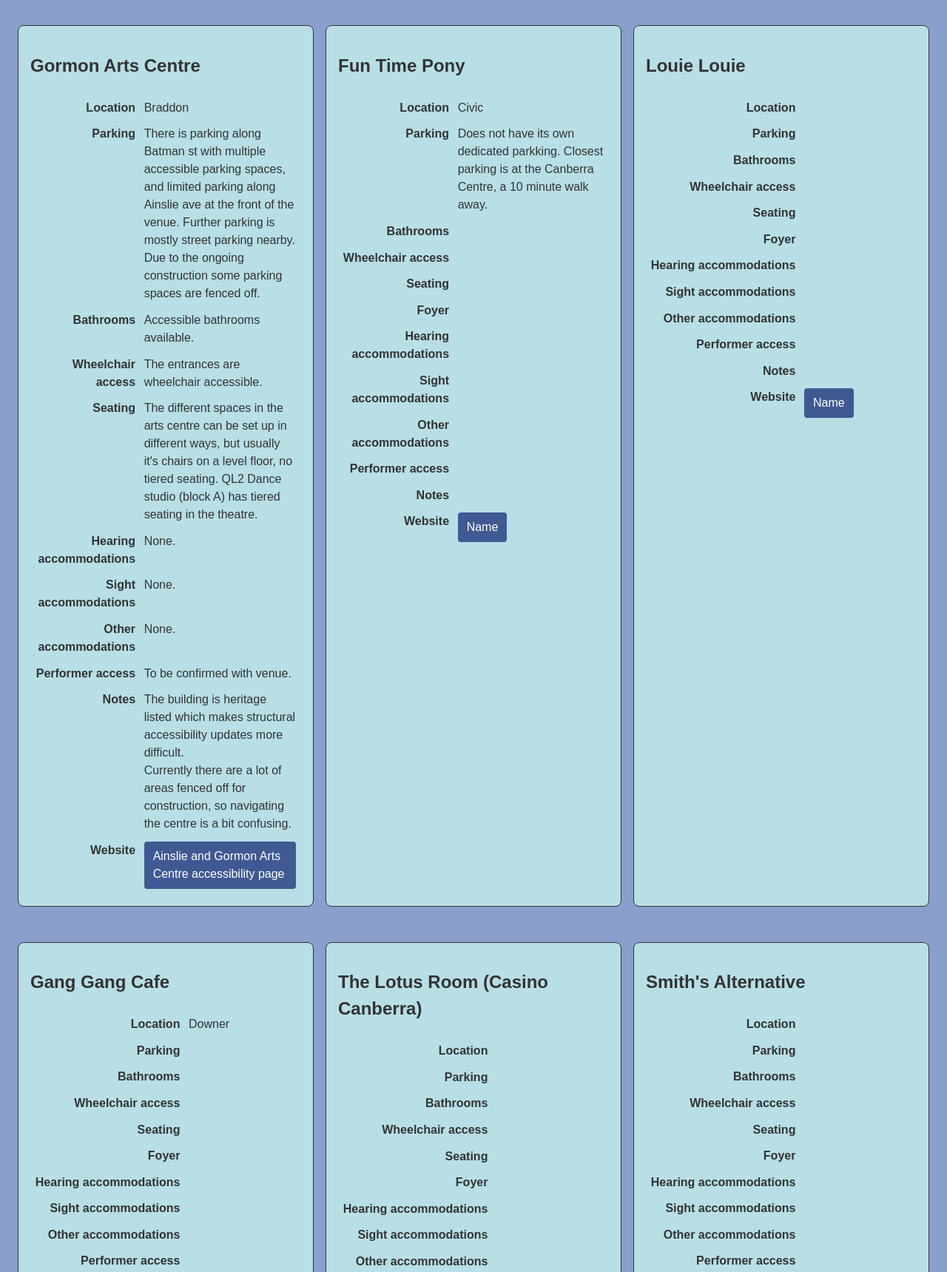
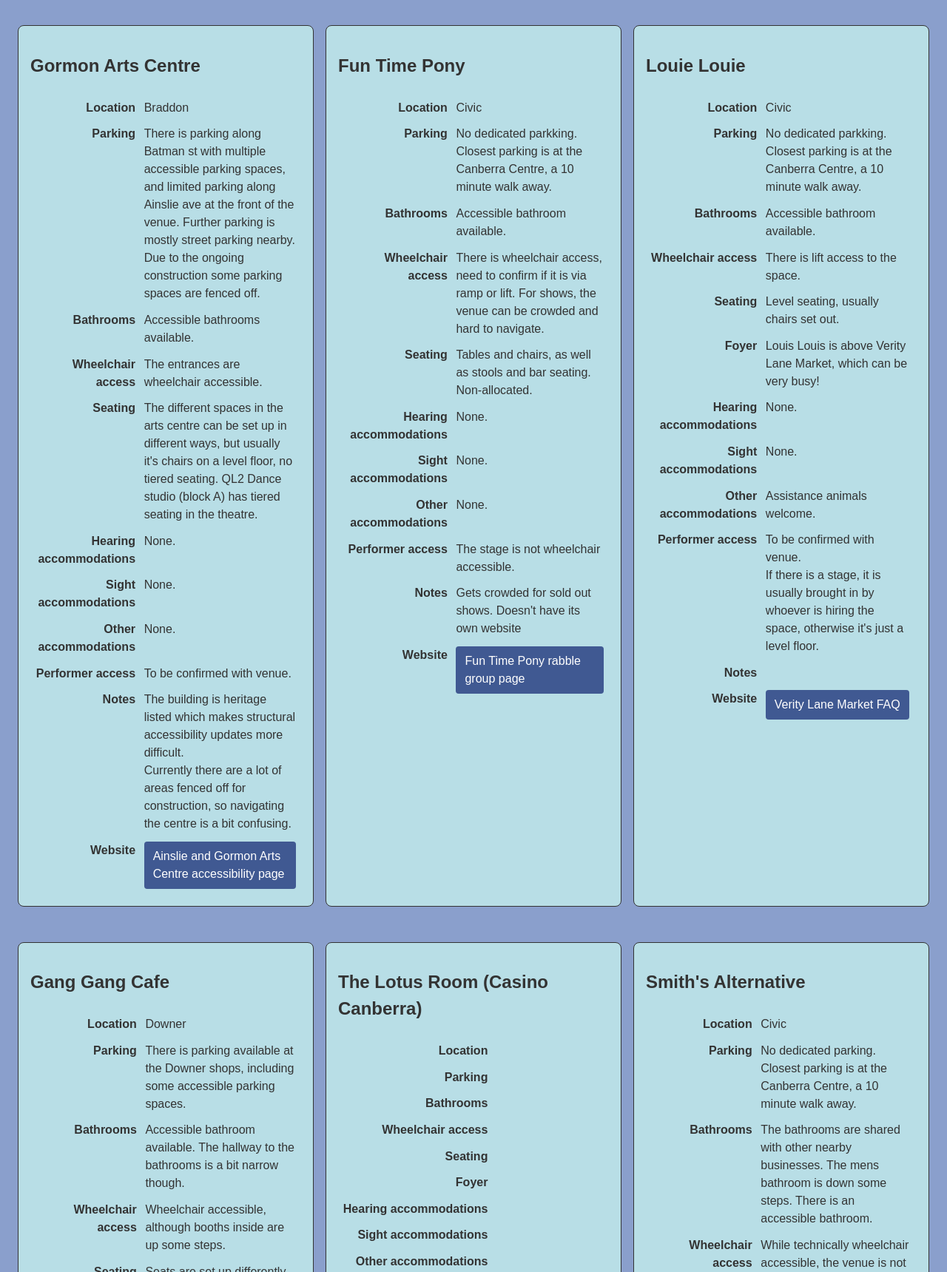
Before and after one commit to thelostlarrikin/accessvenuescbr, a plain HTML site: page index.html in a window 1280 px wide. Shown: the part 10280-12000 px from the top of the page at 74% size. Drawn offline with Linux system fonts and the light colour scheme.

Commit message:
Update index.html

```diff
--- a/index.html
+++ b/index.html
@@ -872,49 +872,45 @@
         </tr>
         <tr>
           <th>Parking</th>
-          <td>Does not have its own dedicated parkking. Closest parking is at the Canberra Centre, a 10 minute walk away.</td>
-        </tr>
-        <tr>
-          <th>Bathrooms</th>
-          <td></td>
-        </tr>
-        <tr>
-          <th>Wheelchair access</th>
-          <td></td>
-        </tr>
-        <tr>
-          <th>Seating</th>
-          <td></td>
-        </tr>
-        <tr>
-          <th>Foyer</th>
-          <td></td>
-        </tr>
-        <tr>
-          <th>Hearing accommodations</th>
-          <td></td>
-        </tr>
-         <tr>
-           <th>Sight accommodations</th>
-           <td></td>
-         </tr>
-        <tr>
-          <th>Other accommodations</th>
-          <td></td>
-        </tr>
-          <tr>
-            <th>Performer access</th>
-            <td></td>
-          </tr>
-          <tr>
-            <th>Notes</th>
-            <td></td>
-          </tr>
-        <tr>
-          <th>Website</th>
-          <td>
-            <a class="button-link" href="link">
-              Name
+          <td>No dedicated parkking. Closest parking is at the Canberra Centre, a 10 minute walk away.</td>
+        </tr>
+        <tr>
+          <th>Bathrooms</th>
+          <td>Accessible bathroom available.</td>
+        </tr>
+        <tr>
+          <th>Wheelchair access</th>
+          <td>There is wheelchair access, need to confirm if it is via ramp or lift. For shows, the venue can be crowded and hard to navigate.</td>
+        </tr>
+        <tr>
+          <th>Seating</th>
+          <td>Tables and chairs, as well as stools and bar seating. Non-allocated.</td>
+        </tr>
+        <tr>
+          <th>Hearing accommodations</th>
+          <td>None.</td>
+        </tr>
+         <tr>
+           <th>Sight accommodations</th>
+           <td>None.</td>
+         </tr>
+        <tr>
+          <th>Other accommodations</th>
+          <td>None.</td>
+        </tr>
+          <tr>
+            <th>Performer access</th>
+            <td>The stage is not wheelchair accessible.</td>
+          </tr>
+          <tr>
+            <th>Notes</th>
+            <td>Gets crowded for sold out shows. Doesn't have its own website</td>
+          </tr>
+        <tr>
+          <th>Website</th>
+          <td>
+            <a class="button-link" href="https://www.rabblegroup.com.au/venues/fun-time-pony/">
+              Fun Time Pony rabble group page
           </td>
         </tr>
         </table>
@@ -928,53 +924,54 @@
         <table>
         <tr>
           <th>Location</th>
-          <td></td>
-        </tr>
-        <tr>
-          <th>Parking</th>
-          <td></td>
-        </tr>
-        <tr>
-          <th>Bathrooms</th>
-          <td></td>
-        </tr>
-        <tr>
-          <th>Wheelchair access</th>
-          <td></td>
-        </tr>
-        <tr>
-          <th>Seating</th>
-          <td></td>
-        </tr>
-        <tr>
-          <th>Foyer</th>
-          <td></td>
-        </tr>
-        <tr>
-          <th>Hearing accommodations</th>
-          <td></td>
-        </tr>
-         <tr>
-           <th>Sight accommodations</th>
-           <td></td>
-         </tr>
-        <tr>
-          <th>Other accommodations</th>
-          <td></td>
-        </tr>
-          <tr>
-            <th>Performer access</th>
-            <td></td>
-          </tr>
-          <tr>
-            <th>Notes</th>
-            <td></td>
-          </tr>
-        <tr>
-          <th>Website</th>
-          <td>
-            <a class="button-link" href="link">
-              Name
+          <td>Civic</td>
+        </tr>
+        <tr>
+          <th>Parking</th>
+          <td>No dedicated parkking. Closest parking is at the Canberra Centre, a 10 minute walk away.</td>
+        </tr>
+        <tr>
+          <th>Bathrooms</th>
+          <td>Accessible bathroom available.</td>
+        </tr>
+        <tr>
+          <th>Wheelchair access</th>
+          <td>There is lift access to the space.</td>
+        </tr>
+        <tr>
+          <th>Seating</th>
+          <td>Level seating, usually chairs set out.</td>
+        </tr>
+        <tr>
+          <th>Foyer</th>
+          <td>Louis Louis is above Verity Lane Market, which can be very busy!</td>
+        </tr>
+        <tr>
+          <th>Hearing accommodations</th>
+          <td>None.</td>
+        </tr>
+         <tr>
+           <th>Sight accommodations</th>
+           <td>None.</td>
+         </tr>
+        <tr>
+          <th>Other accommodations</th>
+          <td>Assistance animals welcome.</td>
+        </tr>
+          <tr>
+            <th>Performer access</th>
+            <td>To be confirmed with venue. <br>
+            If there is a stage, it is usually brought in by whoever is hiring the space, otherwise it's just a level floor. </td>
+          </tr>
+          <tr>
+            <th>Notes</th>
+            <td></td>
+          </tr>
+        <tr>
+          <th>Website</th>
+          <td>
+            <a class="button-link" href="https://www.veritylanemarket.com.au/faq">
+              Verity Lane Market FAQ
           </td>
         </tr>
         </table>
@@ -992,49 +989,45 @@
         </tr>
         <tr>
           <th>Parking</th>
-          <td></td>
-        </tr>
-        <tr>
-          <th>Bathrooms</th>
-          <td></td>
-        </tr>
-        <tr>
-          <th>Wheelchair access</th>
-          <td></td>
-        </tr>
-        <tr>
-          <th>Seating</th>
-          <td></td>
-        </tr>
-        <tr>
-          <th>Foyer</th>
-          <td></td>
-        </tr>
-        <tr>
-          <th>Hearing accommodations</th>
-          <td></td>
-        </tr>
-         <tr>
-           <th>Sight accommodations</th>
-           <td></td>
-         </tr>
-        <tr>
-          <th>Other accommodations</th>
-          <td></td>
-        </tr>
-          <tr>
-            <th>Performer access</th>
-            <td></td>
-          </tr>
-          <tr>
-            <th>Notes</th>
-            <td></td>
-          </tr>
-        <tr>
-          <th>Website</th>
-          <td>
-            <a class="button-link" href="link">
-              Name
+          <td>There is parking available at the Downer shops, including some accessible parking spaces.</td>
+        </tr>
+        <tr>
+          <th>Bathrooms</th>
+          <td>Accessible bathroom available. The hallway to the bathrooms is a bit narrow though.</td>
+        </tr>
+        <tr>
+          <th>Wheelchair access</th>
+          <td>Wheelchair accessible, although booths inside are up some steps.</td>
+        </tr>
+        <tr>
+          <th>Seating</th>
+          <td>Seats are set up differently for each gig. There is plenty of seating outside and booths at the back inside, if the main space is not set up with chairs. There is also a bench along the outside wall on the inside of the venue.</td>
+        </tr>
+        <tr>
+          <th>Hearing accommodations</th>
+          <td>None.</td>
+        </tr>
+         <tr>
+           <th>Sight accommodations</th>
+           <td>None.</td>
+         </tr>
+        <tr>
+          <th>Other accommodations</th>
+          <td>None.</td>
+        </tr>
+          <tr>
+            <th>Performer access</th>
+            <td>To be confirmed with venue.</td>
+          </tr>
+          <tr>
+            <th>Notes</th>
+            <td></td>
+          </tr>
+        <tr>
+          <th>Website</th>
+          <td>
+            <a class="button-link" href="https://ganggangcafe.com.au/">
+              Gang Gang Cafe website
           </td>
         </tr>
         </table>
@@ -1108,53 +1101,49 @@
         <table>
         <tr>
           <th>Location</th>
-          <td></td>
-        </tr>
-        <tr>
-          <th>Parking</th>
-          <td></td>
-        </tr>
-        <tr>
-          <th>Bathrooms</th>
-          <td></td>
-        </tr>
-        <tr>
-          <th>Wheelchair access</th>
-          <td></td>
-        </tr>
-        <tr>
-          <th>Seating</th>
-          <td></td>
-        </tr>
-        <tr>
-          <th>Foyer</th>
-          <td></td>
-        </tr>
-        <tr>
-          <th>Hearing accommodations</th>
-          <td></td>
-        </tr>
-         <tr>
-           <th>Sight accommodations</th>
-           <td></td>
-         </tr>
-        <tr>
-          <th>Other accommodations</th>
-          <td></td>
-        </tr>
-          <tr>
-            <th>Performer access</th>
-            <td></td>
-          </tr>
-          <tr>
-            <th>Notes</th>
-            <td></td>
-          </tr>
-        <tr>
-          <th>Website</th>
-          <td>
-            <a class="button-link" href="link">
-              Name
+          <td>Civic</td>
+        </tr>
+        <tr>
+          <th>Parking</th>
+          <td>No dedicated parking. Closest parking is at the Canberra Centre, a 10 minute walk away.</td>
+        </tr>
+        <tr>
+          <th>Bathrooms</th>
+          <td>The bathrooms are shared with other nearby businesses. The mens bathroom is down some steps. There is an accessible bathroom.</td>
+        </tr>
+        <tr>
+          <th>Wheelchair access</th>
+          <td>While technically wheelchair accessible, the venue is not the easiest to navigate, especially for crowded shows.</td>
+        </tr>
+        <tr>
+          <th>Seating</th>
+          <td>Seating consists of chairs, stools, milkcrates, and couches.</td>
+        </tr>
+        <tr>
+          <th>Hearing accommodations</th>
+          <td>None.</td>
+        </tr>
+         <tr>
+           <th>Sight accommodations</th>
+           <td>None.</td>
+         </tr>
+        <tr>
+          <th>Other accommodations</th>
+          <td>None.</td>
+        </tr>
+          <tr>
+            <th>Performer access</th>
+            <td>There is a ramp to the stage, but for sold out shows, sometimes people are sitting on the ramp, or their legs are on the ramp. There is a tiny backstage room, but not big enough for a wheelchair.</td>
+          </tr>
+          <tr>
+            <th>Notes</th>
+            <td></td>
+          </tr>
+        <tr>
+          <th>Website</th>
+          <td>
+            <a class="button-link" href="https://www.smithsalternative.com/app/about-us-1265">
+              Smith's Alternative about us page
           </td>
         </tr>
         </table>
@@ -1164,57 +1153,53 @@
         data-categories="tags"
         data-type="type"
         data-local="civic">
-        <h2>McGregor Hall (Smith's Alternative Upstairs)</h2>
-        <table>
-        <tr>
-          <th>Location</th>
-          <td></td>
-        </tr>
-        <tr>
-          <th>Parking</th>
-          <td></td>
-        </tr>
-        <tr>
-          <th>Bathrooms</th>
-          <td></td>
-        </tr>
-        <tr>
-          <th>Wheelchair access</th>
-          <td></td>
-        </tr>
-        <tr>
-          <th>Seating</th>
-          <td></td>
-        </tr>
-        <tr>
-          <th>Foyer</th>
-          <td></td>
-        </tr>
-        <tr>
-          <th>Hearing accommodations</th>
-          <td></td>
-        </tr>
-         <tr>
-           <th>Sight accommodations</th>
-           <td></td>
-         </tr>
-        <tr>
-          <th>Other accommodations</th>
-          <td></td>
-        </tr>
-          <tr>
-            <th>Performer access</th>
-            <td></td>
-          </tr>
-          <tr>
-            <th>Notes</th>
-            <td></td>
-          </tr>
-        <tr>
-          <th>Website</th>
-          <td>
-            <a class="button-link" href="link">
-              Name
+        <h2>McGregor Hall (Smith's Alternative Upstairs, The Red Room and The Bar)</h2>
+        <table>
+        <tr>
+          <th>Location</th>
+          <td>Civic</td>
+        </tr>
+        <tr>
+          <th>Parking</th>
+          <td>No dedicated parking. Closest parking is at the Canberra Centre, a 10 minute walk away.</td>
+        </tr>
+        <tr>
+          <th>Bathrooms</th>
+          <td>You can access the same bathrooms as Smith's, or there are more bathrooms halfway up the stairs.</td>
+        </tr>
+        <tr>
+          <th>Wheelchair access</th>
+          <td>There is a lift to access. Both The Red Room and The Bar are small spaces, so can be crowded and hard to navigate.</td>
+        </tr>
+        <tr>
+          <th>Seating</th>
+          <td>Assorted chairs and couches.</td>
+        </tr>
+        <tr>
+          <th>Hearing accommodations</th>
+          <td>None.</td>
+        </tr>
+         <tr>
+           <th>Sight accommodations</th>
+           <td>None.</td>
+         </tr>
+        <tr>
+          <th>Other accommodations</th>
+          <td>None.</td>
+        </tr>
+          <tr>
+            <th>Performer access</th>
+            <td>There is a modular stage in The Red Room and a small stage in The Bar- to be confirmed with venue if they have ramp access. Neither space has backstage areas.</td>
+          </tr>
+          <tr>
+            <th>Notes</th>
+            <td></td>
+          </tr>
+        <tr>
+          <th>Website</th>
+          <td>
+            <a class="button-link" href="https://www.smithsalternative.com/app/mcgregor-hall-3933">
+              Smith's Alternative McGregor Hall page
           </td>
         </tr>
         </table>
```
